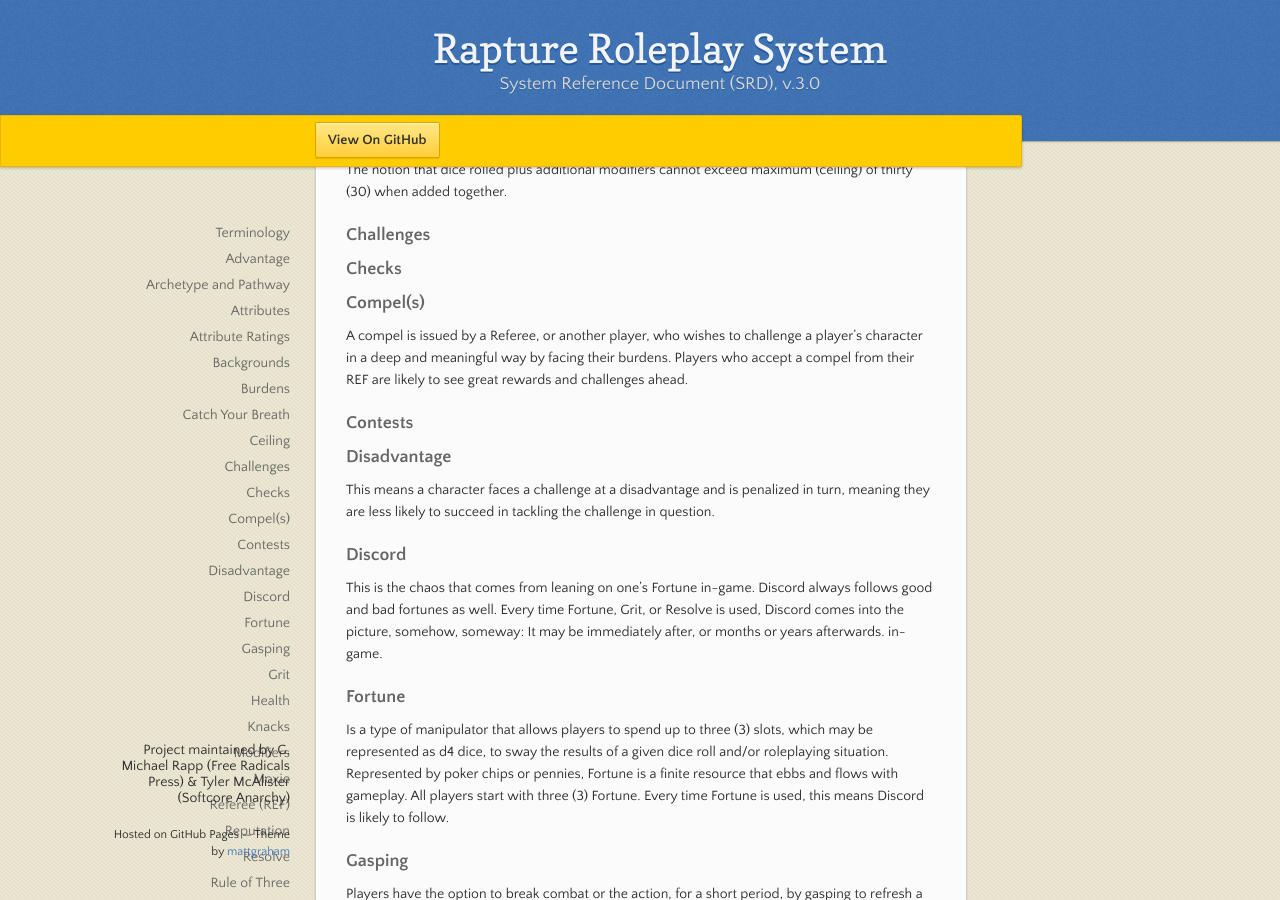
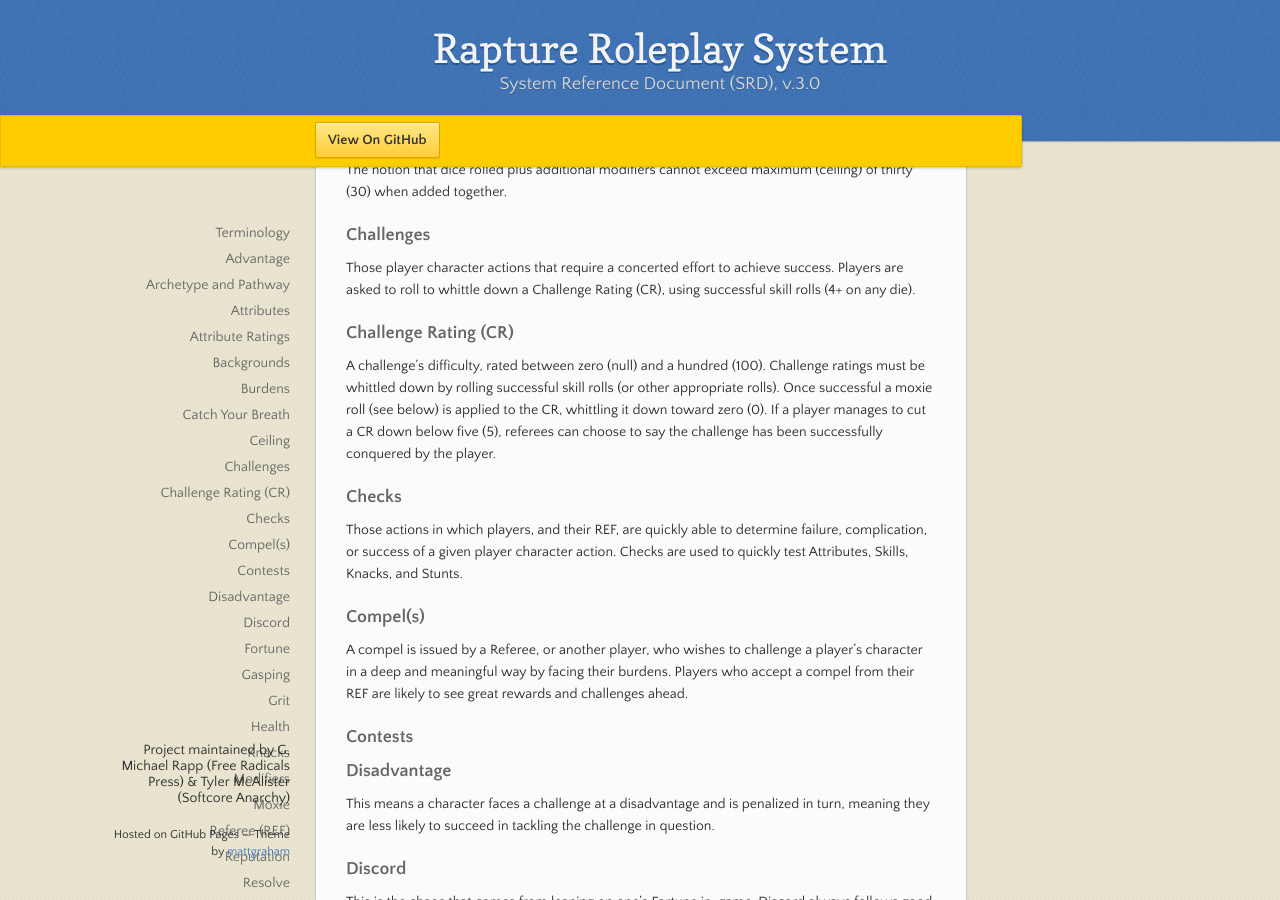
Before and after one commit to GMichaelRapp/rapture, a Jekyll site: the page built from terminology.md, in a window 1280 px wide and 900 px high, scrolled down 1151 px. Built offline with Jekyll 4.4.1, drawn with Linux system fonts in a browser that asks for light colours.

Commit message:
Update terminology.md

```diff
--- a/terminology.md
+++ b/terminology.md
@@ -41,8 +41,13 @@ To leave combat, or any other intense moment, altogether, players can opt to use
 The notion that dice rolled plus additional modifiers cannot exceed maximum (ceiling) of thirty (30) when added together.
 
 ### Challenges
+Those player character actions that require a concerted effort to achieve success. Players are asked to roll to whittle down a Challenge Rating (CR), using successful skill rolls (4+ on any die).
+
+### Challenge Rating (CR)
+A challenge's difficulty, rated between zero (null) and a hundred (100). Challenge ratings must be whittled down by rolling successful skill rolls (or other appropriate rolls). Once successful a moxie roll (see below) is applied to the CR, whittling it down toward zero (0). If a player manages to cut a CR down below five (5), referees can choose to say the challenge has been successfully conquered by the player.
 
 ### Checks
+Those actions in which players, and their REF, are quickly able to determine failure, complication, or success of a given player character action. Checks are used to quickly test Attributes, Skills, Knacks, and Stunts.
 
 ### Compel(s)
 A compel is issued by a Referee, or another player, who wishes to challenge a player’s character in a deep and meaningful way by facing their burdens. Players who accept a compel from their REF are likely to see great rewards and challenges ahead.
```
